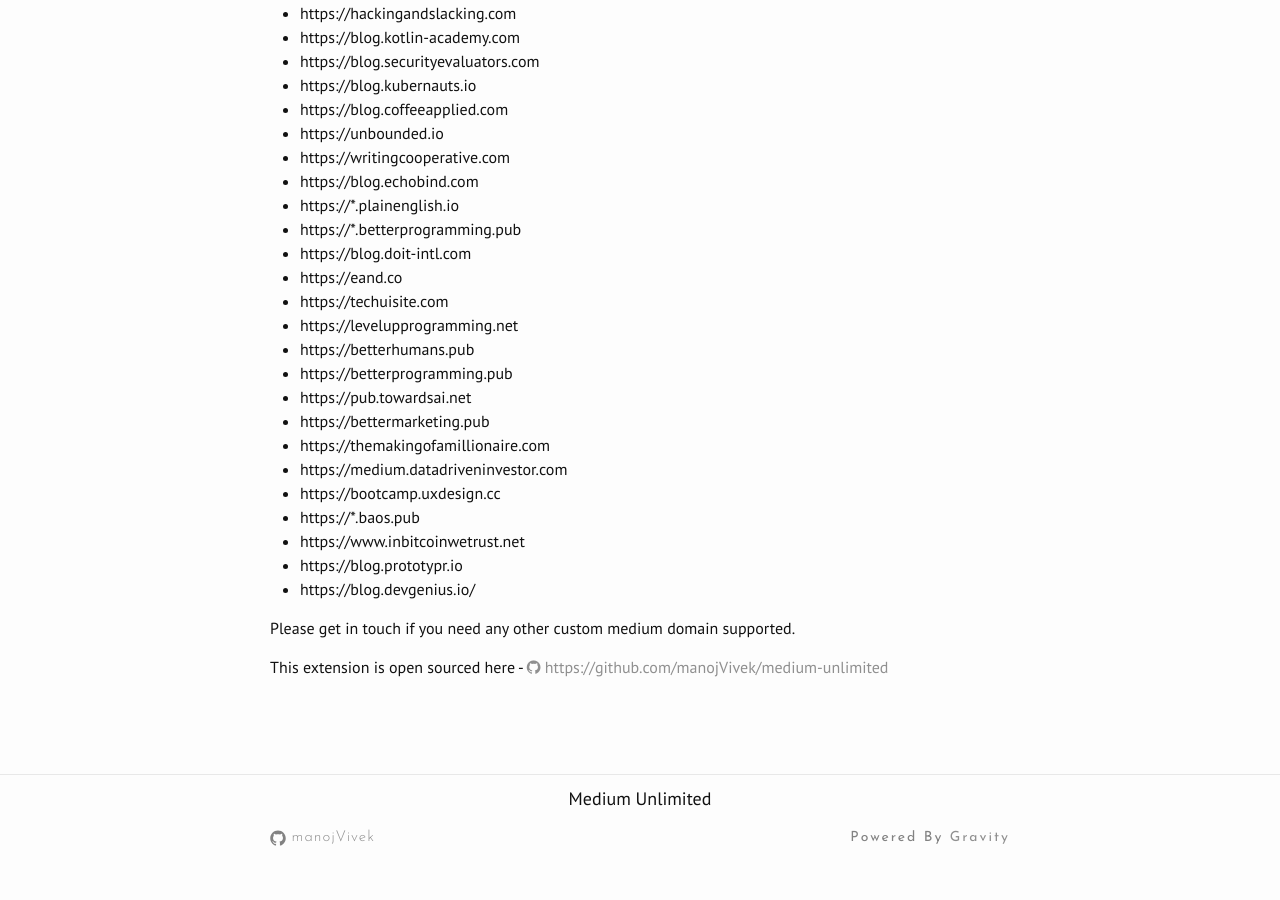
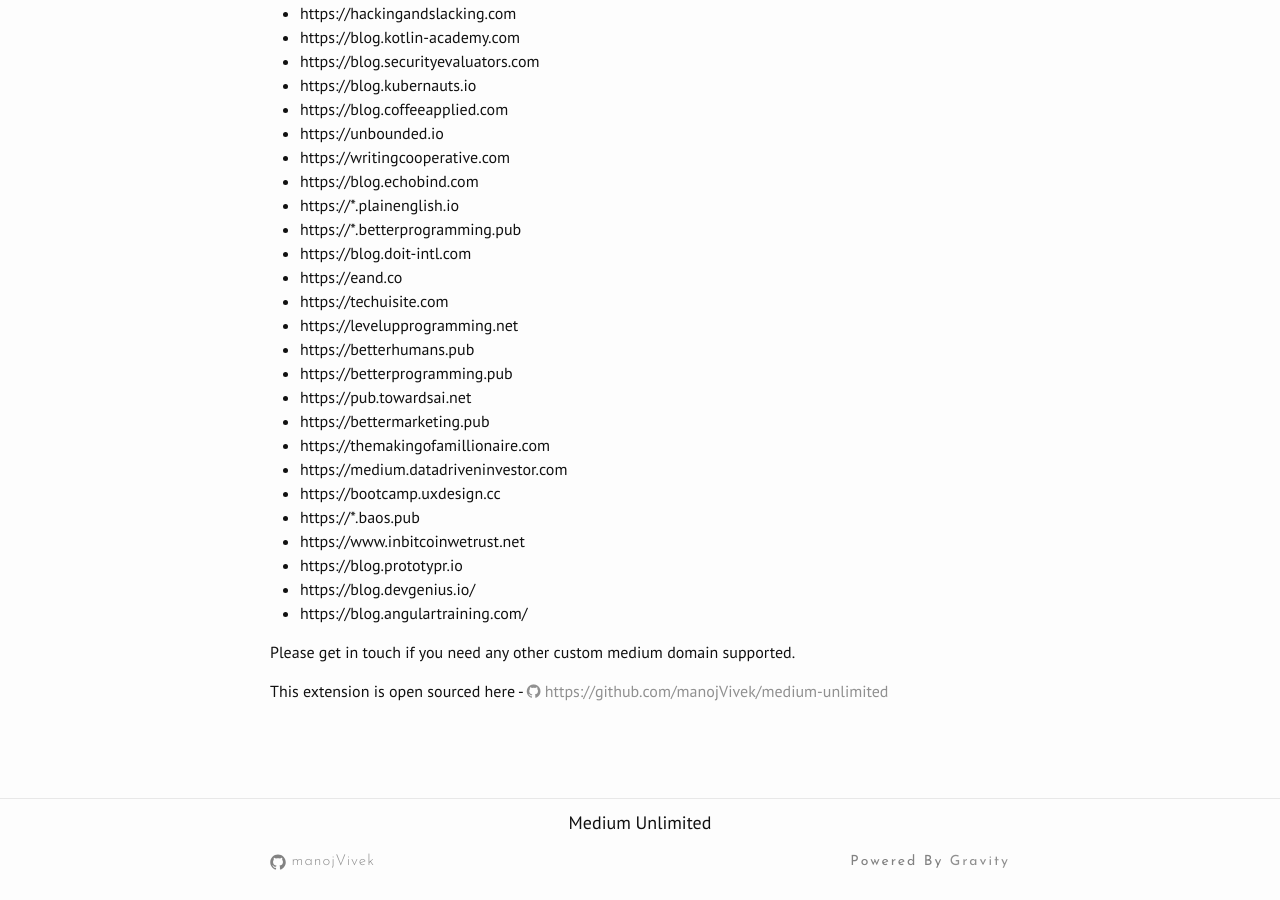
Before and after one commit to manojVivek/medium-unlimited, a Jekyll site: the page built from website/index.html, in a window 1280 px wide and 900 px high, scrolled down 1562 px. Built offline with Jekyll 4.4.1, drawn with Linux system fonts in a browser that asks for light colours; nearby versions of some CDN libraries; the list of posts is cut into pages by our own code; before the commit the page ends 2438 px from its top, so only the background shows below that.

Commit message:
Add blog.angulartraining.com
Added a custom medium domain

```diff
--- a/website/index.html
+++ b/website/index.html
@@ -133,6 +133,7 @@
       <li>https://www.inbitcoinwetrust.net</li>
       <li>https://blog.prototypr.io</li>
       <li>https://blog.devgenius.io/</li>
+      <li>https://blog.angulartraining.com/</li>
     </ul>
     <p>Please get in touch if you need any other custom medium domain supported.</p>
 
```
